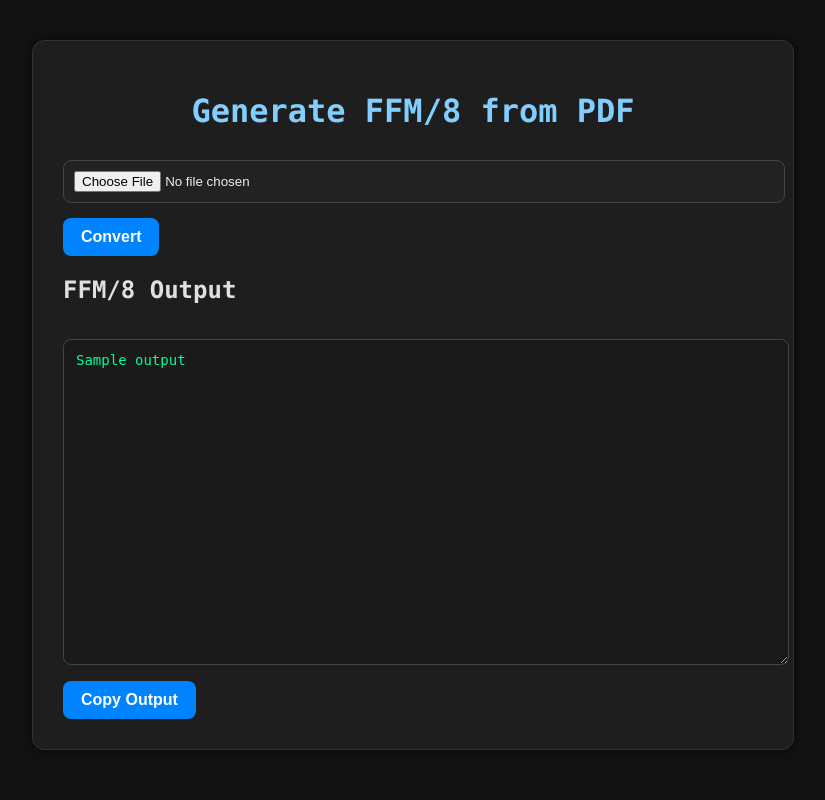
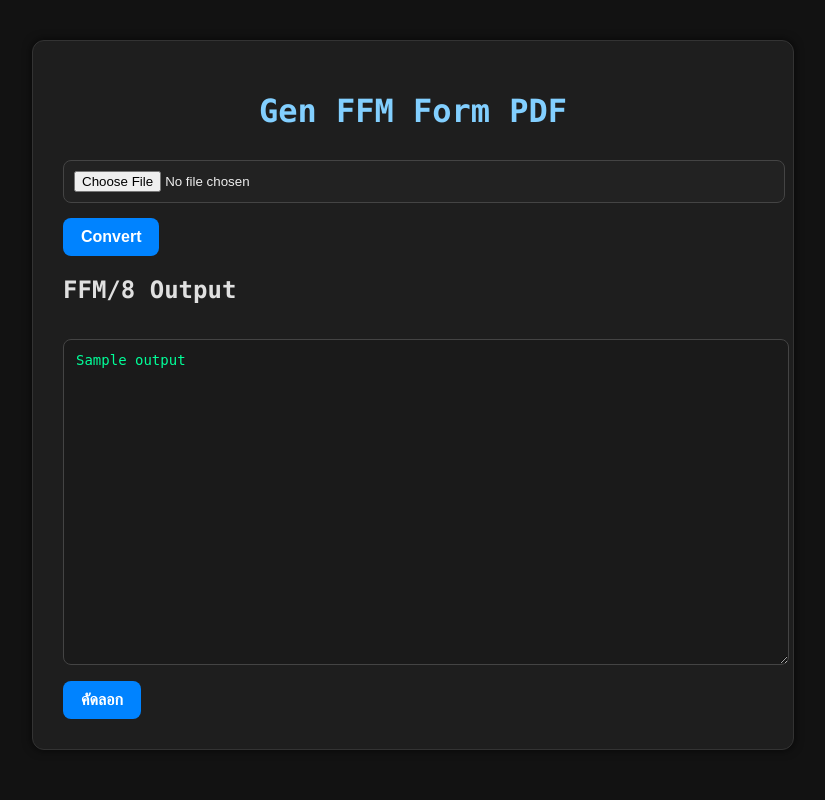
Before and after one commit to chillipepper44/ffm8, a Flask app: template templates/index.html in a window 1280 px wide. Shown: the whole page, without its empty margins (227-1052 px from the left). Run offline with Flask 3, Linux system fonts and the light colour scheme; the template is opened without the code that fills it: most values are stand-ins (such as "Sample title", 1, 10 or a date in 2020).

Commit message:
Update index.html

```diff
--- a/templates/index.html
+++ b/templates/index.html
@@ -4,11 +4,10 @@
   <meta charset="UTF-8">
   <title>FFM/8 Converter</title>
   <link rel="stylesheet" href="{{ url_for('static', filename='styles.css') }}">
-  <meta name="viewport" content="width=device-width, initial-scale=1.0">
 </head>
 <body>
   <div class="container">
-    <h1>Generate FFM/8 from PDF</h1>
+    <h1>Gen FFM Form PDF</h1>
 
     <form method="post" enctype="multipart/form-data">
       <input type="file" name="manifest" accept="application/pdf" required>
@@ -17,25 +16,41 @@
 
     {% if output %}
       <h2>FFM/8 Output</h2>
-      <textarea id="ffmOutput" readonly>{{ output }}</textarea>
+      <textarea id="output" readonly>{{ output }}</textarea>
 
       <div class="actions">
-        <button type="button" onclick="copyToClipboard()">Copy Output</button>
-        <span id="copiedNotice" style="color: #00ff99; display: none;">✔ Copied!</span>
+        <button type="button" onclick="copy()">คัดลอก</button>
+        <span id="copyNotice" style="color: #00ff99; margin-left: 10px; display: none;">✔ คัดลอกแล้ว</span>
       </div>
     {% endif %}
   </div>
 
   <script>
-    function copyToClipboard() {
-      const textarea = document.getElementById("ffmOutput");
-      textarea.select();
-      textarea.setSelectionRange(0, 99999); // for mobile
-      document.execCommand("copy");
+    function copy() {
+      const output = document.getElementById("output")?.value;
+      const notice = document.getElementById("copyNotice");
 
-      const notice = document.getElementById("copiedNotice");
-      notice.style.display = "inline";
-      setTimeout(() => notice.style.display = "none", 2000);
+      if (!output || output.trim() === "") {
+        notice.textContent = "⚠ กรุณา Gen ก่อนคัดลอก";
+        notice.style.color = "#ff6666";
+        notice.style.display = "inline";
+        setTimeout(() => notice.style.display = "none", 2500);
+        return;
+      }
+
+      navigator.clipboard.writeText(output)
+        .then(() => {
+          notice.textContent = "✔ คัดลอกแล้ว";
+          notice.style.color = "#00ff99";
+          notice.style.display = "inline";
+          setTimeout(() => notice.style.display = "none", 2000);
+        })
+        .catch(err => {
+          notice.textContent = "❌ ไม่สามารถคัดลอกได้";
+          notice.style.color = "#ff6666";
+          notice.style.display = "inline";
+          setTimeout(() => notice.style.display = "none", 3000);
+        });
     }
   </script>
 </body>
```
